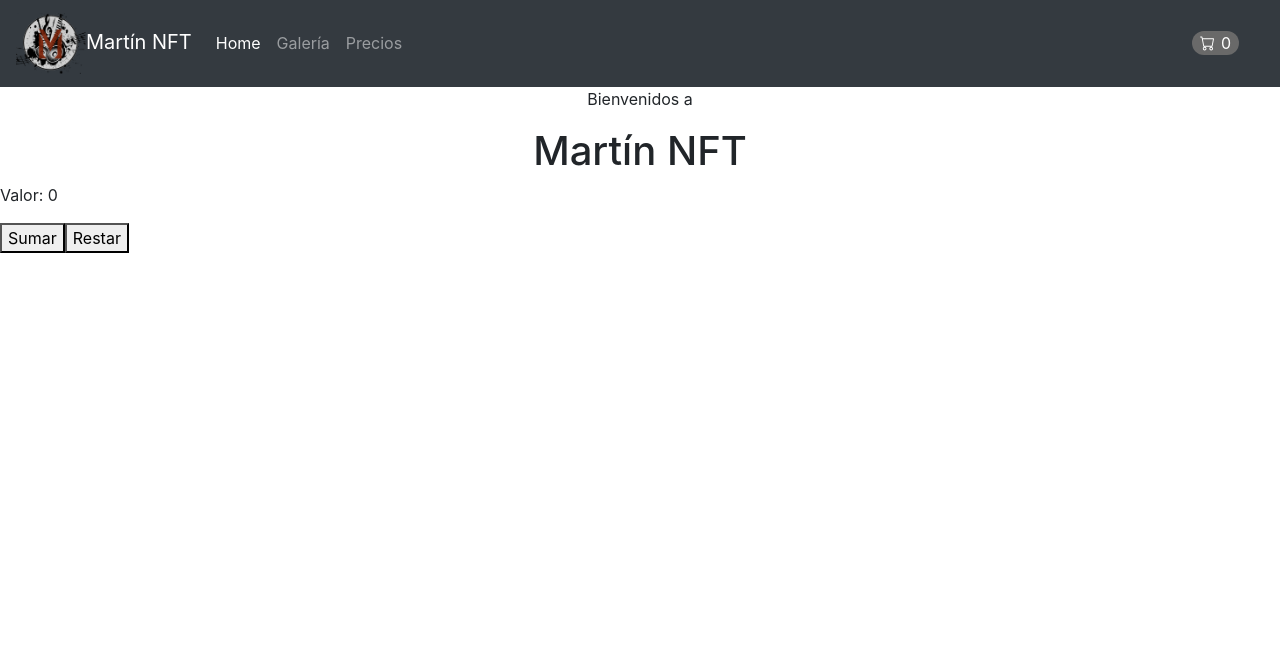
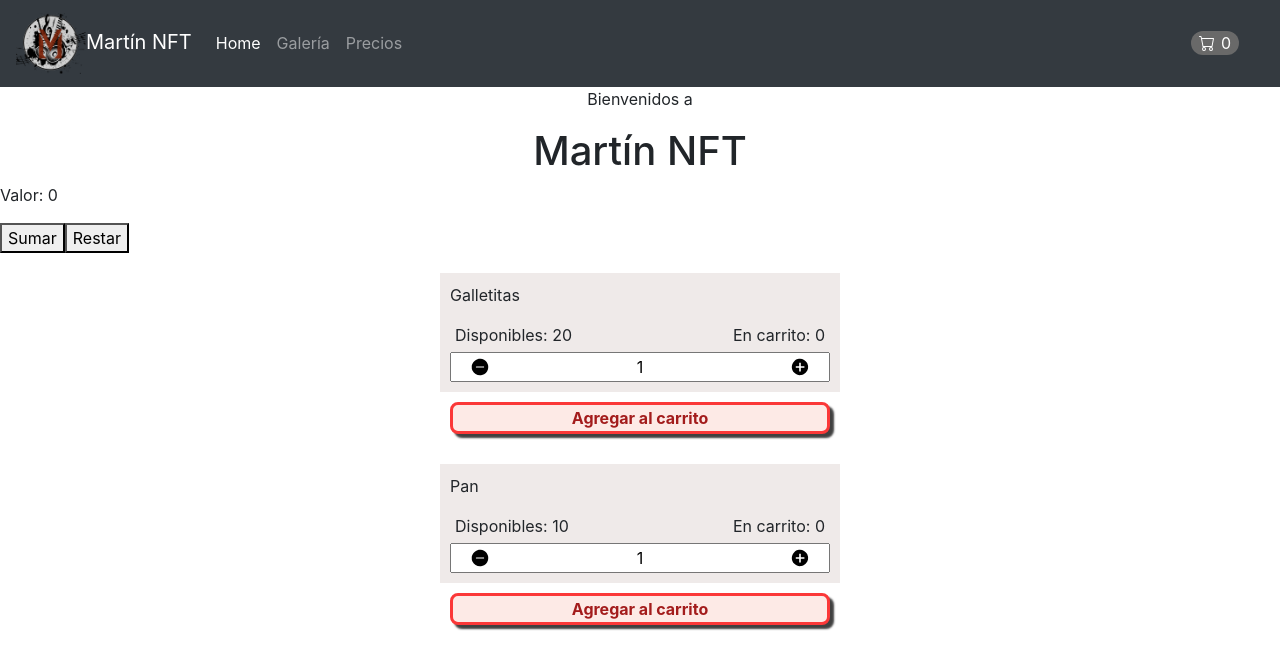
Before and after one commit to Mart-Dan-Rossi/martin-rossi-venta-nft, a React (Create React App) app: page /producto/1 in a window 1280 px wide. Shown: the top 668 px of the page. Built offline with nearby package versions, Linux system fonts and the light colour scheme.

Commit message:
Trabajo en estilos en gral y Creo componente ItemCount con la funcionalidad estipulada para la misma

```diff
--- a/src/App.js
+++ b/src/App.js
@@ -1,15 +1,32 @@
 
 import './App.css';
 import Contador from './components/Contador';
+import ItemCount from './components/ItemCount';
 import ItemListContainer from './components/ItemListContainer';
 import NavBar from './components/NavBar';
+import { useState } from 'react';
 
 function App() {
+  const [productosEnCarrito, onAdd] = useState(0);
+
+  const arrayDeProductos = [
+            {
+              nombre: "galletitas",
+              stock: 20
+            },{
+              nombre: "pan",
+              stock: 10
+            }
+        ];
+
   return (
     <>
-      <NavBar />
+      <NavBar productosEnCarrito={productosEnCarrito}/>
       <ItemListContainer greeting={"Bienvenidos a"}/>
       <Contador valor={0}/>
+      {arrayDeProductos.map(producto => {
+        return <ItemCount inicial={producto.stock > 0 ? 1 : 0} producto={producto.nombre} stock={producto.stock} productosEnCarrito={productosEnCarrito} onAdd={onAdd}/>
+      })}
     </>
   );
 }
--- a/src/components/CartWidget.css
+++ b/src/components/CartWidget.css
@@ -8,7 +8,6 @@
     background-color: dimgrey;
     border-radius: 12px;
     padding: 0 5px;
-    width: 47px;
 }
 
 .contenedor-carro-de-compras:hover {
--- a/src/components/CartWidget.jsx
+++ b/src/components/CartWidget.jsx
@@ -4,7 +4,7 @@ import './CartWidget.css'
 function CartWidget({cantidadProductos}) {
   return (
     <a href='#' className='contenedor-carro-de-compras'>
-        <svg xmlns="http://www.w3.org/2000/svg" width="16" height="16" color="#fff" fill="currentColor" class="bi bi-cart" viewBox="0 0 16 16">
+        <svg xmlns="http://www.w3.org/2000/svg" width="16" height="16" color="#fff" fill="currentColor" className="bi bi-cart" viewBox="0 0 16 16">
             <path d="M0 1.5A.5.5 0 0 1 .5 1H2a.5.5 0 0 1 .485.379L2.89 3H14.5a.5.5 0 0 1 .491.592l-1.5 8A.5.5 0 0 1 13 12H4a.5.5 0 0 1-.491-.408L2.01 3.607 1.61 2H.5a.5.5 0 0 1-.5-.5zM3.102 4l1.313 7h8.17l1.313-7H3.102zM5 12a2 2 0 1 0 0 4 2 2 0 0 0 0-4zm7 0a2 2 0 1 0 0 4 2 2 0 0 0 0-4zm-7 1a1 1 0 1 1 0 2 1 1 0 0 1 0-2zm7 0a1 1 0 1 1 0 2 1 1 0 0 1 0-2z"/>
         </svg>
         <span>{cantidadProductos}</span>
--- a/src/components/Contador.jsx
+++ b/src/components/Contador.jsx
@@ -3,7 +3,6 @@ import { useState } from "react";
 
 const Contador = ({valor})=> {
     const [x, setX] = useState(valor);
-    console.log(valor);
 
     return (
         <>
--- /dev/null
+++ b/src/components/ItemCount.css
@@ -0,0 +1,72 @@
+.resaltar-con-rojo, .cantidad-disponible {
+    transition: all 1s cubic-bezier(0.075, 0.82, 0.165, 1);
+}
+
+.resaltar-con-rojo {
+    background-color: #ff5e5e;
+    border: 3px #fb3838 solid;
+    border-radius: 8px;
+    font-weight: bold;
+}
+
+form {
+    display: flex;
+    flex-direction: column;
+    align-items: center;
+    margin: 20px;
+}
+
+form > div {
+    padding: 10px;
+    min-width: 400px;
+}
+
+.contenedor-parte-principal {
+    background-color: #efeae9;
+}
+
+.contenedor-control-inventario {
+    display: flex;
+    justify-content: space-between;
+    margin: 5px;
+}
+
+.contenedor-selector-numerico {
+    position: relative;
+    display: flex;
+    align-items: center;
+}
+
+.contenedor-selector-numerico input {
+    text-align: center;
+    width: 100%;
+}
+
+.contenedor-selector-numerico img {
+    width: 20px;
+    position: absolute;
+}
+
+.boton-restar {
+    left: 20px;
+}
+
+.boton-sumar {
+    right: 20px;
+}
+
+.agregar-al-carrito {
+    background-color: #fdeae6;
+    border: 3px #fb3838 solid;
+    color: #a31c1c;
+    font-weight: bold;
+    margin: 0 auto;
+    width: 100%;
+    border-radius: 8px;
+    box-shadow: 4px 4px 2px 0px rgb(0 0 0 / 75%);
+}
+
+.agregar-al-carrito:active {
+    background-color: #f8f9fa;
+    box-shadow: 0px 0px 11px 1px rgb(0 0 0 / 75%);
+}
--- /dev/null
+++ b/src/components/ItemCount.jsx
@@ -0,0 +1,78 @@
+import React, { useState } from 'react'
+import './ItemCount.css'
+import iconoSuma from '../img/icon-suma.svg'
+import iconoResta from '../img/icon-resta.svg'
+import { primeraLetraAMayusc } from '../utilidades/utilidades.js';
+
+function ItemCount({inicial, producto, stock, productosEnCarrito, onAdd}) {
+    const [cantidadSeleccioable, setCantidadSeleccioable] = useState(inicial);
+    const [cantidadEsteProductoEnElCarrito, setCantidadEsteProductoEnElCarrito] = useState(0);
+
+    const contrastarInventario = (cantidadActual)=> {
+        const seccionEsteProducto = document.getElementById(`${producto}`)
+        const indicadorCantidadDisponible = seccionEsteProducto.querySelector(".cantidad-disponible")
+        const indicadorCantidadEnCarrito = seccionEsteProducto.querySelector(".cantidad-en-carrito")
+        if (cantidadActual <= stock && cantidadActual + cantidadEsteProductoEnElCarrito <= stock) {
+            indicadorCantidadDisponible.classList.remove("resaltar-con-rojo")
+            indicadorCantidadEnCarrito.classList.remove("resaltar-con-rojo");
+        } else {
+            indicadorCantidadDisponible.classList.add("resaltar-con-rojo")
+            indicadorCantidadEnCarrito.classList.add("resaltar-con-rojo")
+        }
+    }
+
+    return (
+      <>
+        <form>
+            <div id={producto} className="contenedor-parte-principal">
+                <p>{primeraLetraAMayusc(producto)}</p>
+                <div className="contenedor-control-inventario">
+                    <span className='cantidad-disponible'>Disponibles: {stock}</span>
+                    <span className="cantidad-en-carrito">En carrito: {cantidadEsteProductoEnElCarrito}</span>
+                </div>
+                <div className="contenedor-selector-numerico">
+                    <img className='boton-restar' src={iconoResta} alt="Botón restar"
+                    onClick={()=> {
+                        contrastarInventario(cantidadSeleccioable - 1)
+                        if (cantidadSeleccioable > 0) {
+                            setCantidadSeleccioable(cantidadSeleccioable - 1)
+                        }
+                        }}/>
+                    <input type="text" value={cantidadSeleccioable} readOnly/>
+                    <img className='boton-sumar' src={iconoSuma} alt="Botón sumar"
+                    onClick={()=> {
+                        contrastarInventario(cantidadSeleccioable + 1)
+                        if (cantidadSeleccioable + cantidadEsteProductoEnElCarrito < stock) {
+                            setCantidadSeleccioable(cantidadSeleccioable + 1)
+                        }
+                    }}/>
+                </div>
+            </div>
+            <div className="contenedor-boton-agregar">
+                <button className="agregar-al-carrito"
+                onClick={(event)=>{
+                    const seccionEsteProducto = document.getElementById(`${producto}`)
+                    const indicadorCantidadDisponible = seccionEsteProducto.querySelector(".cantidad-disponible")
+                    const indicadorCantidadEnCarrito = seccionEsteProducto.querySelector(".cantidad-en-carrito")
+                    event.preventDefault()
+                    if (0 < cantidadSeleccioable && (cantidadEsteProductoEnElCarrito + cantidadSeleccioable) <= stock){
+                        setCantidadEsteProductoEnElCarrito(cantidadEsteProductoEnElCarrito + cantidadSeleccioable)
+                        onAdd(productosEnCarrito + cantidadSeleccioable)
+                    }
+                    if (cantidadEsteProductoEnElCarrito + cantidadSeleccioable >= stock) {
+                        setCantidadSeleccioable(0)
+                        indicadorCantidadDisponible.classList.add("resaltar-con-rojo");
+                        indicadorCantidadEnCarrito.classList.add("resaltar-con-rojo");
+                    } else if (cantidadEsteProductoEnElCarrito + cantidadSeleccioable < stock) {
+                        setCantidadSeleccioable(1)
+                        indicadorCantidadDisponible.classList.remove("resaltar-con-rojo");
+                        indicadorCantidadEnCarrito.classList.remove("resaltar-con-rojo");
+                    }
+                }}>Agregar al carrito</button>
+            </div>
+        </form>
+      </>
+    )
+}
+
+export default ItemCount
--- a/src/components/NavBar.jsx
+++ b/src/components/NavBar.jsx
@@ -3,7 +3,7 @@ import logo4 from '../img/Logo4.png'
 import CartWidget from './CartWidget'
 import './NavBar.css'
 
-function NavBar() {
+function NavBar({productosEnCarrito}) {
     return (
     <>
         <nav className="navbar navbar-expand-lg navbar-dark bg-dark">
@@ -17,7 +17,7 @@ function NavBar() {
               <a className="nav-link" href="#">Galería</a>
               <a className="nav-link" href="#">Precios</a>
             </div>
-            <CartWidget cantidadProductos={0}/>
+            <CartWidget cantidadProductos={productosEnCarrito}/>
           </div>
         </nav>
     </>
--- /dev/null
+++ b/src/utilidades/utilidades.js
@@ -0,0 +1,5 @@
+//En este archivo creo métodos y funciones que serán de utilidad a lo largo de toda la página
+
+export function primeraLetraAMayusc(str) {
+    return str.charAt(0).toUpperCase() + str.slice(1);
+}
```
Also changed, not shown: src/img/icon-resta.svg (added), src/img/icon-suma.svg (added).
